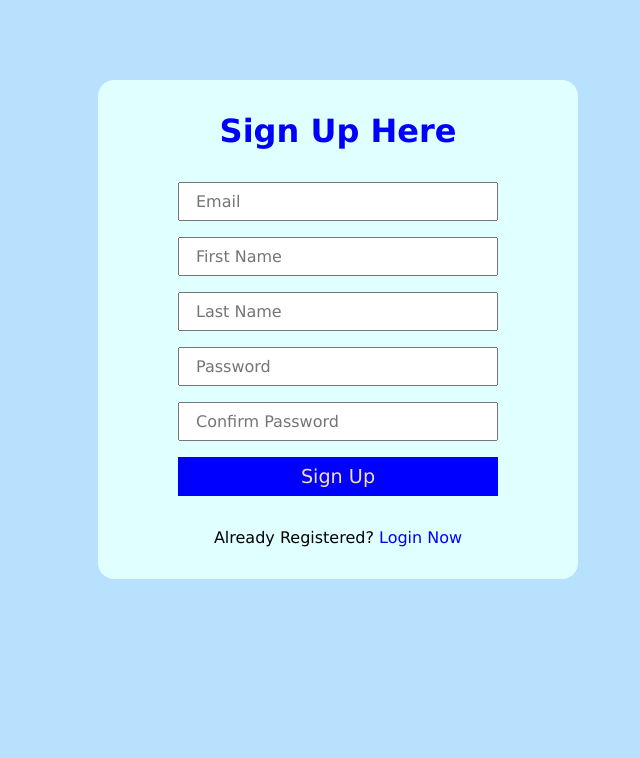
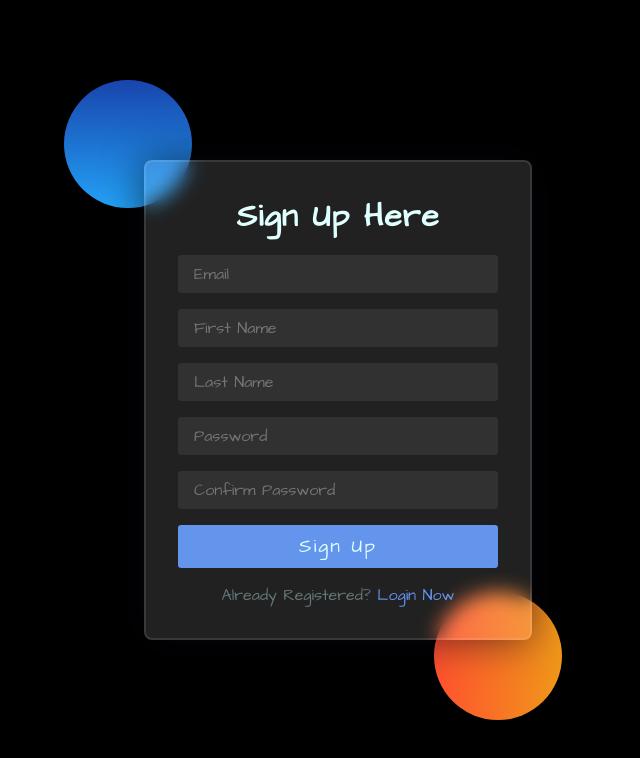
Before and after one commit to ambasta-shalu/url-shortner-frontend, a React (Vite) app: page /signup in a window 1280 px wide. Shown: the top 758 px of the page, without its empty margins (302-942 px from the left). Built offline with nearby package versions, Linux system fonts and the light colour scheme.

Commit message:
ui , color theme updated :)

```diff
--- a/src/App.css
+++ b/src/App.css
@@ -0,0 +1,30 @@
+@import url("https://fonts.googleapis.com/css2?family=Architects+Daughter&display=swap");
+
+:root {
+  /* FONT-FAMILY-VARIABLE */
+  --FF: "Architects Daughter", cursive;
+
+  /* COLORS-VARIABLE */
+  --BODY-BG-COLOR: rgb(0, 0, 0);
+  --THEME-COLOR-DARK: #141428;
+  --BODY-BG-IMG: linear-gradient(to left, var(--THEME-COLOR-DARK), #141414);
+  --THEME-COLOR-LIGHT: rgb(100, 149, 237);
+  --COLOR-DARK: #647878;
+  --COLOR-LIGHT: rgb(224, 255, 255);
+
+  --ERROR-COLOR: #ff0033;
+
+  /* SHADOW */
+  --SHADOW: 0px 5px 10px 0px rgba(0, 0, 0, 0.6);
+}
+
+html {
+  scroll-behavior: smooth;
+  font-family: var(--FF);
+}
+
+body {
+  background-color: var(--BODY-BG-COLOR);
+  background-image: var(--BODY-BG-IMG);
+  color: var(--COLOR-DARK);
+}
--- a/src/css/IndexPage.css
+++ b/src/css/IndexPage.css
@@ -14,7 +14,7 @@
 }
 
 .user__name {
-  color: cornflowerblue;
+  color: var(--THEME-COLOR-LIGHT);
 }
 
 .index__contents > h1 {
@@ -27,7 +27,7 @@
   padding: 0.75rem;
   outline-width: 0;
   border: none;
-  color: black;
+  color: var(--BODY-BG-COLOR);
 }
 
 .index__output {
@@ -39,9 +39,10 @@
 }
 
 .index__output__field {
-  color: blueviolet;
+  color: var(--THEME-COLOR-LIGHT);
   font-size: 1.2rem;
-  padding: 0.5rem;
-  background-color: lightblue;
+  padding: 0.5rem 1rem;
+  background-color: rgba(47, 79, 79, 0.2);
   margin-top: 1.5rem;
+  border-radius: 5rem;
 }
--- a/src/css/Logo.css
+++ b/src/css/Logo.css
@@ -10,5 +10,5 @@
 }
 
 .logo__title {
-  color: blue;
+  color: var(--THEME-COLOR-LIGHT);
 }
--- a/src/css/Navbar.css
+++ b/src/css/Navbar.css
@@ -14,8 +14,8 @@
 .logout__button {
   padding: 0.75rem 1rem;
   margin: 2rem 1rem;
-  background-color: lightcyan;
-  color: gray;
+  background-color: var(--COLOR-LIGHT);
+  color: var(--BODY-BG-COLOR);
   border: none;
   outline: none;
   cursor: pointer;
@@ -25,15 +25,15 @@
 }
 
 .logout__button:hover {
-  background-color: rgba(0, 0, 255, 0.2);
-  color: black;
+  background-color: var(--COLOR-DARK);
+  color: var(--COLOR-LIGHT);
 }
 
 .urls__button {
   padding: 0.75rem 1rem;
   margin: 2rem;
-  background-color: blue;
-  color: wheat;
+  background-color: var(--THEME-COLOR-LIGHT);
+  color: var(--BODY-BG-COLOR);
   border: none;
   outline: none;
   cursor: pointer;
@@ -43,6 +43,6 @@
 }
 
 .urls__button:hover {
-  background-color: rgba(0, 0, 255, 0.2);
-  color: black;
+  background-color: var(--COLOR-DARK);
+  color: var(--COLOR-LIGHT);
 }
--- a/src/css/SignupPage.css
+++ b/src/css/SignupPage.css
@@ -1,22 +1,63 @@
 .signup__page {
+
+
+  position: absolute;
+    transform: translate(-50%,-50%);
+    left: 50%;
+    top: 50%;
+  z-index: 1;
+}
+
+.shape{
+  height: 8rem;
+  width: 8rem;
+  position: absolute;
+  border-radius: 50%;
+}
+
+
+.shape:first-child{
+  background: linear-gradient(
+      #1845ad,
+      #23a2f6
+  );
+  left: -80px;
+  top: -80px;
+}
+
+.shape:nth-child(2){
+  background: linear-gradient(
+      to right,
+      #ff512f,
+      #f09819
+  );
+  right: -30px;
+  bottom: -80px;
+}
+
+
+.signup__content{
+  z-index: 5;
+  max-width: 30rem;
   display: flex;
   flex-direction: column;
+  flex-wrap: nowrap;
   align-items: center;
   align-content: center;
   justify-content: center;
-  border-radius: 1rem;
-  background-color: lightcyan;
-  padding: 2rem 0;
-  margin: auto;
-  max-width: 30rem;
-  z-index: 1;
-  margin-top: 5rem;
-  font-family: Verdana, Geneva, Tahoma, sans-serif;
+  border-radius: 0.5rem;
+  padding: 1rem 2rem;
+  gap: 1rem;
+
+  background-color: rgba(255,255,255,0.13);
+  backdrop-filter: blur(10px);
+  border: 2px solid rgba(255,255,255,0.1);
+  box-shadow: 0 0 40px rgba(8,7,16,0.6);
 }
-
 .signup__heading {
-  color: blue;
-  margin-bottom: 2rem;
+  margin-top: 1rem;
+  color: var(--COLOR-LIGHT);
+  letter-spacing: 1px;
 }
 
 .signup__form {
@@ -25,9 +66,16 @@
   gap: 1rem;
   align-items: center;
   justify-content: center;
+  flex-wrap: nowrap;
 }
 
 .signup__form > input {
+
+  color: var(--COLOR-LIGHT);
+    background-color: rgba(255,255,255,0.07);
+    border-radius: 0.2rem;
+
+  border: none;
   outline: none;
   padding: 0.5rem 1rem;
   width: 20rem;
@@ -37,26 +85,32 @@
 .signup__btn {
   width: 20rem;
   padding: 0.5rem 1rem;
-  margin-bottom: 2rem;
-  background-color: blue;
-  color: wheat;
+
+  background-color: var(--THEME-COLOR-LIGHT);
+  color: var(--COLOR-LIGHT);
   outline: none;
   border: none;
   font-size: 1.2rem;
   cursor: pointer;
+  border-radius: 0.2rem;
+  letter-spacing: 2px;
 }
 
 .signup__btn:hover {
-  background-color: rgba(0, 0, 255, 0.7);
-  color: white;
+  background-color: var(--COLOR-LIGHT);
+  color: var(--COLOR-DARK);
+}
+
+.signup__content > p{
+  margin-bottom: 1rem;
 }
 
 .signup__link__login {
-  color: blue;
   cursor: pointer;
+  color: var(--THEME-COLOR-LIGHT);
 }
 
 .signup__link__login:hover {
   text-decoration: underline;
-  color: rgba(0, 0, 255, 0.6);
+  color: var(--COLOR-LIGHT);
 }
--- a/src/index.css
+++ b/src/index.css
@@ -1,16 +1,9 @@
-@import url("https://fonts.googleapis.com/css2?family=Architects+Daughter&display=swap");
-
 *,
 *::before,
 *::after {
   margin: 0;
   padding: 0;
   box-sizing: border-box;
-}
-
-html {
-  scroll-behavior: smooth;
-  font-family: var(--FF);
 }
 
 img {
@@ -30,10 +23,3 @@ button,
 textarea {
   font: inherit;
 }
-
-body {
-  font-family: "Architects Daughter", cursive;
-  background-color: rgba(135, 206, 250, 0.6);
-}
-
-/* UTILITY-FUNCTIONS */
--- a/src/pages/SignupPage.jsx
+++ b/src/pages/SignupPage.jsx
@@ -56,7 +56,11 @@ function SignupPage() {
 
   return (
     <div className="signup__page">
+      <div className="shape"></div>
+      <div className="shape"></div>
       <Toaster position="top-center" reverseOrder={false}></Toaster>
+
+      <div className="signup__content">
         <h1 className="signup__heading">Sign Up Here</h1>
         <form className="signup__form" onSubmit={formik.handleSubmit}>
           <input
@@ -111,6 +115,7 @@ function SignupPage() {
           </span>
         </p>
       </div>
+    </div>
   );
 }
 
```
Lines whose indentation alone changed are shown as unchanged.
